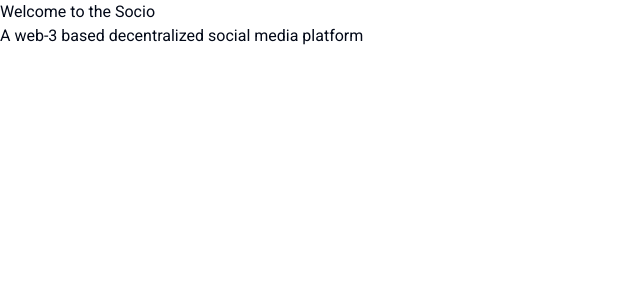
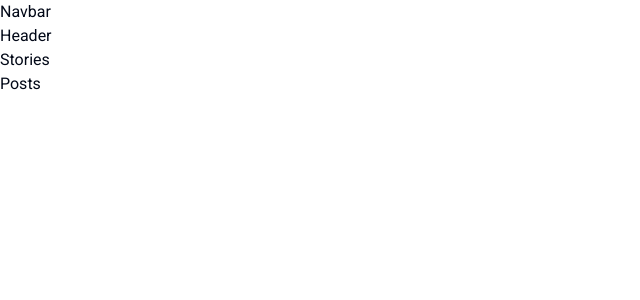
Before and after one commit to rachit-bharadwaj/major-project, a Next.js app in the folder code/: page / in a window 1280 px wide. Shown: the top 300 px of the page, without its empty margins (0-640 px from the left). Built offline with nearby package versions, Linux system fonts and the light colour scheme.

Commit message:
added a few components

```diff
--- a/code/app/(main)/layout.tsx
+++ b/code/app/(main)/layout.tsx
@@ -1,4 +1,5 @@
 import { ReactNode } from "react";
+import { Navbar } from "@/components/shared";
 
 export default function MainLayout({
   children,
@@ -7,7 +8,10 @@ export default function MainLayout({
 }>) {
   return (
     <html lang="en">
-      <body>{children}</body>
+      <body>
+        <Navbar />
+        {children}
+      </body>
     </html>
   );
 }
--- a/code/app/(main)/page.tsx
+++ b/code/app/(main)/page.tsx
@@ -1,8 +1,13 @@
+import { Header, Posts, Stories } from "@/components/home";
+
 export default function Home() {
   return (
     <main>
-      <h1>Welcome to the Socio</h1>
-      <p>A web-3 based decentralized social media platform</p>
+      <Header />
+
+      <Stories />
+
+      <Posts />
     </main>
   );
 }
--- /dev/null
+++ b/code/components/home/Header.tsx
@@ -0,0 +1,9 @@
+
+
+const Header = () => {
+  return (
+    <div>Header</div>
+  )
+}
+
+export default Header
--- /dev/null
+++ b/code/components/home/Posts.tsx
@@ -0,0 +1,9 @@
+
+
+const Posts = () => {
+  return (
+    <div>Posts</div>
+  )
+}
+
+export default Posts
--- /dev/null
+++ b/code/components/home/Stories.tsx
@@ -0,0 +1,9 @@
+
+
+const Stories = () => {
+  return (
+    <div>Stories</div>
+  )
+}
+
+export default Stories
--- /dev/null
+++ b/code/components/home/index.ts
@@ -0,0 +1,3 @@
+export { default as Header } from "./Header";
+export { default as Stories } from "./Stories";
+export { default as Posts } from "./Posts";
--- /dev/null
+++ b/code/components/shared/Navbar.tsx
@@ -0,0 +1,5 @@
+const Navbar = () => {
+  return <div>Navbar</div>;
+};
+
+export default Navbar;
--- /dev/null
+++ b/code/components/shared/index.ts
@@ -0,0 +1 @@
+export { default as Navbar } from "./Navbar";
```
